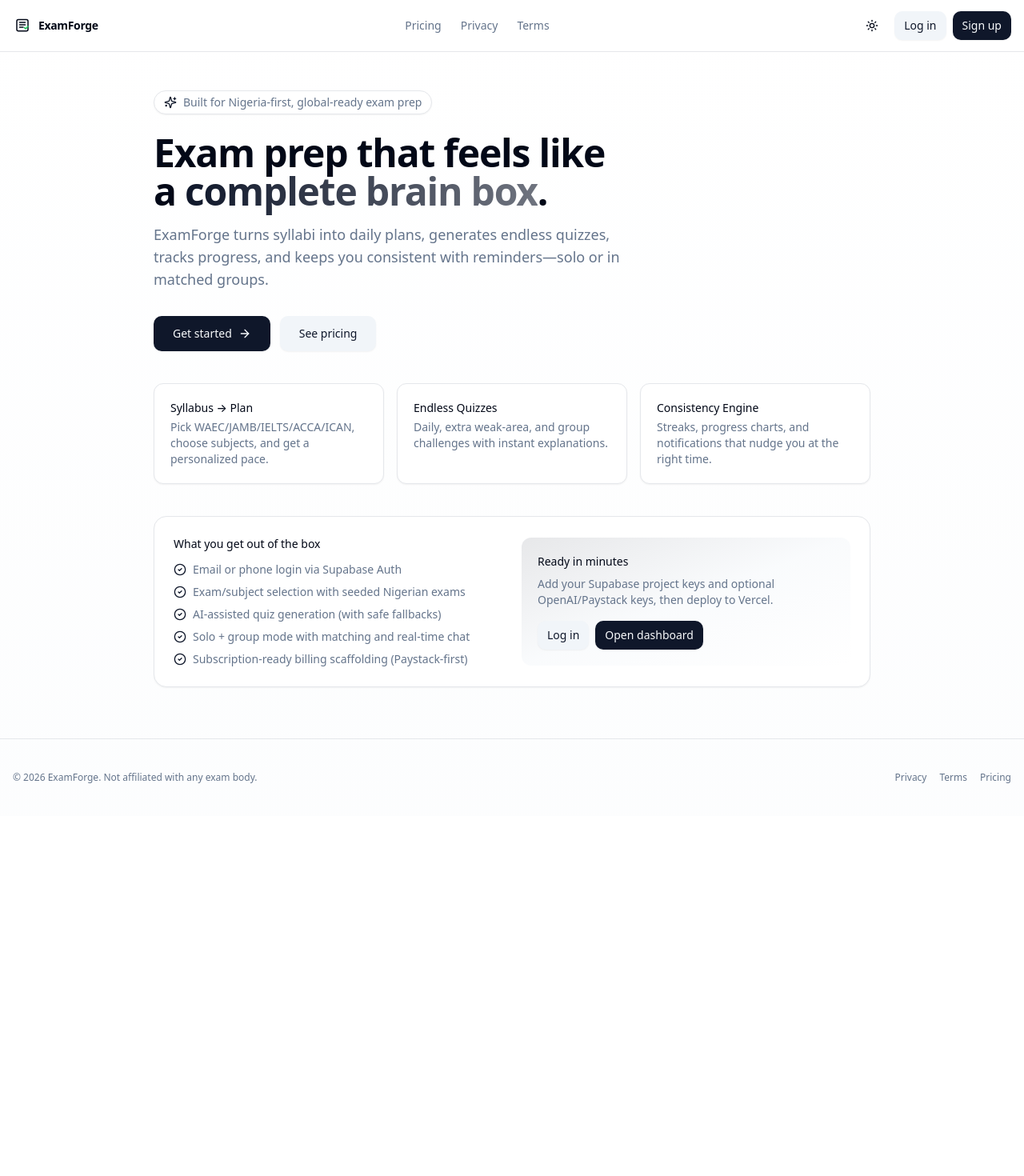
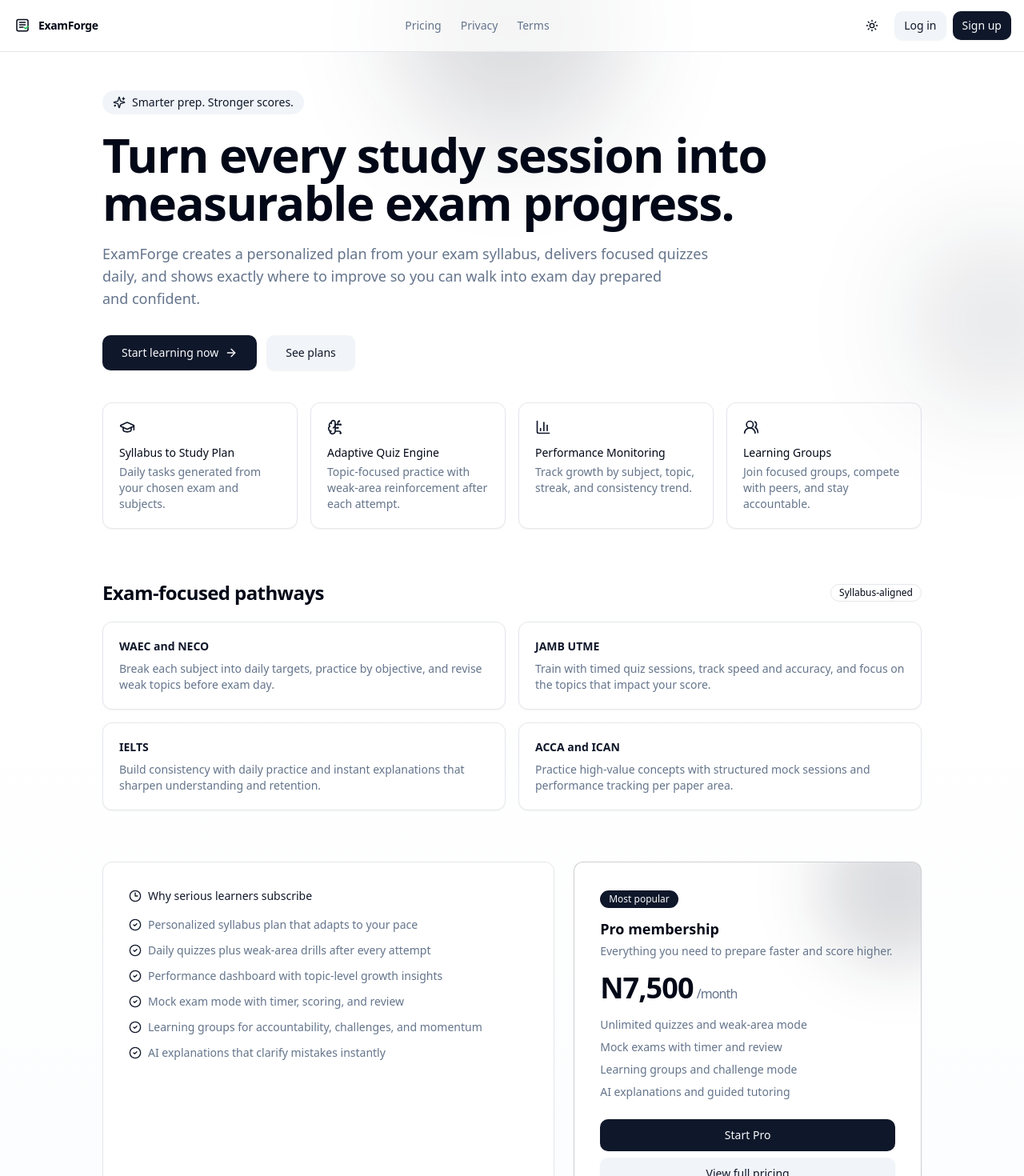
Before and after one commit to tactica24/ExamForge, a Next.js app: page / in a window 1280 px wide. Shown: the top 1470 px of the page at 80% size. Before the commit the page ends 1020 px from the top, so only its background shows below. Built offline with nearby package versions, Linux system fonts and the light colour scheme; no server answers.

Commit message:
Revamp homepage messaging and update Pro pricing

```diff
--- a/src/app/page.tsx
+++ b/src/app/page.tsx
@@ -1,100 +1,160 @@
 import Link from "next/link";
-import { ArrowRight, CheckCircle2, Sparkles } from "lucide-react";
+import {
+  ArrowRight,
+  BarChart3,
+  BrainCircuit,
+  CheckCircle2,
+  Clock3,
+  GraduationCap,
+  Sparkles,
+  Users2
+} from "lucide-react";
+import { Badge } from "@/components/ui/badge";
 import { Button } from "@/components/ui/button";
 import { Card } from "@/components/ui/card";
 import { SiteHeader } from "@/components/site-header";
 import { SiteFooter } from "@/components/site-footer";
 
+const examTracks = [
+  {
+    exam: "WAEC and NECO",
+    detail: "Break each subject into daily targets, practice by objective, and revise weak topics before exam day."
+  },
+  {
+    exam: "JAMB UTME",
+    detail: "Train with timed quiz sessions, track speed and accuracy, and focus on the topics that impact your score."
+  },
+  {
+    exam: "IELTS",
+    detail: "Build consistency with daily practice and instant explanations that sharpen understanding and retention."
+  },
+  {
+    exam: "ACCA and ICAN",
+    detail: "Practice high-value concepts with structured mock sessions and performance tracking per paper area."
+  }
+];
+
+const learnerBenefits = [
+  "Personalized syllabus plan that adapts to your pace",
+  "Daily quizzes plus weak-area drills after every attempt",
+  "Performance dashboard with topic-level growth insights",
+  "Mock exam mode with timer, scoring, and review",
+  "Learning groups for accountability, challenges, and momentum",
+  "AI explanations that clarify mistakes instantly"
+];
+
 export default function HomePage() {
   return (
-    <div className="min-h-dvh bg-gradient-to-b from-background to-muted/20">
+    <div className="relative min-h-dvh overflow-hidden bg-gradient-to-b from-background via-background to-muted/30">
+      <div className="pointer-events-none absolute -top-28 left-1/2 h-72 w-72 -translate-x-1/2 rounded-full bg-primary/15 blur-3xl" />
+      <div className="pointer-events-none absolute -right-20 top-72 h-56 w-56 rounded-full bg-primary/10 blur-3xl" />
       <SiteHeader />
-      <main className="container pb-16 pt-12">
-        <div className="mx-auto max-w-4xl">
-          <div className="mb-6 inline-flex items-center gap-2 rounded-full border bg-card px-3 py-1 text-sm text-muted-foreground shadow-sm">
+      <main className="container pb-20 pt-12">
+        <section className="mx-auto max-w-5xl">
+          <Badge variant="secondary" className="mb-5 inline-flex gap-2 rounded-full px-3 py-1 text-sm">
             <Sparkles className="h-4 w-4 text-primary" />
-            Built for Nigeria-first, global-ready exam prep
-          </div>
-          <h1 className="text-balance text-4xl font-semibold tracking-tight sm:text-5xl">
-            Exam prep that feels like a{" "}
-            <span className="bg-gradient-to-r from-primary to-primary/60 bg-clip-text text-transparent">
-              complete brain box
-            </span>
-            .
+            Smarter prep. Stronger scores.
+          </Badge>
+          <h1 className="text-balance text-4xl font-semibold tracking-tight sm:text-5xl lg:text-6xl">
+            Turn every study session into measurable exam progress.
           </h1>
-          <p className="mt-4 max-w-2xl text-pretty text-lg text-muted-foreground">
-            ExamForge turns syllabi into daily plans, generates endless quizzes, tracks progress, and
-            keeps you consistent with reminders—solo or in matched groups.
+          <p className="mt-5 max-w-3xl text-pretty text-lg text-muted-foreground">
+            ExamForge creates a personalized plan from your exam syllabus, delivers focused quizzes daily,
+            and shows exactly where to improve so you can walk into exam day prepared and confident.
           </p>
           <div className="mt-8 flex flex-col gap-3 sm:flex-row">
             <Button asChild size="lg" className="gap-2">
               <Link href="/signup">
-                Get started <ArrowRight className="h-4 w-4" />
+                Start learning now <ArrowRight className="h-4 w-4" />
               </Link>
             </Button>
             <Button asChild size="lg" variant="secondary">
-              <Link href="/pricing">See pricing</Link>
+              <Link href="/pricing">See plans</Link>
             </Button>
           </div>
 
-          <div className="mt-10 grid gap-4 sm:grid-cols-3">
+          <div className="mt-10 grid gap-4 sm:grid-cols-2 lg:grid-cols-4">
             <Card className="p-5">
-              <div className="text-sm font-medium">Syllabus → Plan</div>
-              <div className="mt-1 text-sm text-muted-foreground">
-                Pick WAEC/JAMB/IELTS/ACCA/ICAN, choose subjects, and get a personalized pace.
-              </div>
+              <GraduationCap className="h-5 w-5 text-primary" />
+              <div className="mt-3 text-sm font-medium">Syllabus to Study Plan</div>
+              <p className="mt-1 text-sm text-muted-foreground">Daily tasks generated from your chosen exam and subjects.</p>
             </Card>
             <Card className="p-5">
-              <div className="text-sm font-medium">Endless Quizzes</div>
-              <div className="mt-1 text-sm text-muted-foreground">
-                Daily, extra weak-area, and group challenges with instant explanations.
-              </div>
+              <BrainCircuit className="h-5 w-5 text-primary" />
+              <div className="mt-3 text-sm font-medium">Adaptive Quiz Engine</div>
+              <p className="mt-1 text-sm text-muted-foreground">Topic-focused practice with weak-area reinforcement after each attempt.</p>
             </Card>
             <Card className="p-5">
-              <div className="text-sm font-medium">Consistency Engine</div>
-              <div className="mt-1 text-sm text-muted-foreground">
-                Streaks, progress charts, and notifications that nudge you at the right time.
-              </div>
+              <BarChart3 className="h-5 w-5 text-primary" />
+              <div className="mt-3 text-sm font-medium">Performance Monitoring</div>
+              <p className="mt-1 text-sm text-muted-foreground">Track growth by subject, topic, streak, and consistency trend.</p>
+            </Card>
+            <Card className="p-5">
+              <Users2 className="h-5 w-5 text-primary" />
+              <div className="mt-3 text-sm font-medium">Learning Groups</div>
+              <p className="mt-1 text-sm text-muted-foreground">Join focused groups, compete with peers, and stay accountable.</p>
             </Card>
           </div>
+        </section>
 
-          <div className="mt-10 rounded-2xl border bg-card p-6 shadow-sm">
-            <div className="grid gap-6 sm:grid-cols-2 sm:items-center">
-              <div>
-                <div className="text-sm font-medium">What you get out of the box</div>
-                <ul className="mt-3 space-y-2 text-sm text-muted-foreground">
-                  {[
-                    "Email or phone login via Supabase Auth",
-                    "Exam/subject selection with seeded Nigerian exams",
-                    "AI-assisted quiz generation (with safe fallbacks)",
-                    "Solo + group mode with matching and real-time chat",
-                    "Subscription-ready billing scaffolding (Paystack-first)"
-                  ].map((item) => (
+        <section className="mx-auto mt-16 max-w-5xl">
+          <div className="mb-5 flex items-center justify-between gap-3">
+            <h2 className="text-xl font-semibold tracking-tight sm:text-2xl">Exam-focused pathways</h2>
+            <Badge variant="outline" className="rounded-full">Syllabus-aligned</Badge>
+          </div>
+          <div className="grid gap-4 md:grid-cols-2">
+            {examTracks.map((item) => (
+              <Card key={item.exam} className="p-5">
+                <div className="text-sm font-semibold text-primary">{item.exam}</div>
+                <p className="mt-2 text-sm text-muted-foreground">{item.detail}</p>
+              </Card>
+            ))}
+          </div>
+        </section>
+
+        <section className="mx-auto mt-16 grid max-w-5xl gap-6 lg:grid-cols-[1.3fr_1fr]">
+          <Card className="p-6 sm:p-8">
+            <div className="flex items-center gap-2 text-sm font-medium text-primary">
+              <Clock3 className="h-4 w-4" />
+              Why serious learners subscribe
+            </div>
+            <ul className="mt-4 space-y-3 text-sm text-muted-foreground">
+              {learnerBenefits.map((item) => (
                 <li key={item} className="flex items-start gap-2">
                   <CheckCircle2 className="mt-0.5 h-4 w-4 text-primary" />
                   <span>{item}</span>
                 </li>
               ))}
             </ul>
+          </Card>
+
+          <Card className="relative overflow-hidden border-primary/20 bg-card p-6 sm:p-8">
+            <div className="pointer-events-none absolute -right-16 -top-16 h-48 w-48 rounded-full bg-primary/15 blur-2xl" />
+            <div className="relative">
+              <Badge className="mb-3 rounded-full">Most popular</Badge>
+              <h3 className="text-lg font-semibold">Pro membership</h3>
+              <p className="mt-1 text-sm text-muted-foreground">Everything you need to prepare faster and score higher.</p>
+              <div className="mt-4 text-4xl font-semibold tracking-tight">
+                N7,500
+                <span className="ml-1 text-base font-medium text-muted-foreground">/month</span>
               </div>
-              <div className="rounded-xl bg-gradient-to-br from-primary/10 via-muted/40 to-transparent p-5">
-                <div className="text-sm font-medium">Ready in minutes</div>
-                <div className="mt-2 text-sm text-muted-foreground">
-                  Add your Supabase project keys and optional OpenAI/Paystack keys, then deploy to
-                  Vercel.
-                </div>
-                <div className="mt-4 flex flex-wrap gap-2">
-                  <Button asChild variant="secondary" size="sm">
-                    <Link href="/login">Log in</Link>
+              <ul className="mt-4 space-y-2 text-sm text-muted-foreground">
+                <li>Unlimited quizzes and weak-area mode</li>
+                <li>Mock exams with timer and review</li>
+                <li>Learning groups and challenge mode</li>
+                <li>AI explanations and guided tutoring</li>
+              </ul>
+              <div className="mt-6 flex flex-col gap-2">
+                <Button asChild>
+                  <Link href="/signup">Start Pro</Link>
                 </Button>
-                  <Button asChild size="sm">
-                    <Link href="/dashboard">Open dashboard</Link>
+                <Button asChild variant="secondary">
+                  <Link href="/pricing">View full pricing</Link>
                 </Button>
               </div>
             </div>
-            </div>
-          </div>
-        </div>
+          </Card>
+        </section>
       </main>
       <SiteFooter />
     </div>
--- a/src/app/pricing/page.tsx
+++ b/src/app/pricing/page.tsx
@@ -1,29 +1,44 @@
 import Link from "next/link";
+import { BarChart3, BrainCircuit, CheckCircle2, Trophy, Users2 } from "lucide-react";
+import { Badge } from "@/components/ui/badge";
 import { Button } from "@/components/ui/button";
 import { Card } from "@/components/ui/card";
 import { SiteHeader } from "@/components/site-header";
 import { SiteFooter } from "@/components/site-footer";
 
+const proBenefits = [
+  "Unlimited quizzes across subjects",
+  "Weak-area practice mode",
+  "Full mock exams with timer and review",
+  "Learning groups, leaderboard, and challenges",
+  "AI explanations and tutor support",
+  "Progress analytics by subject and topic",
+  "Smart reminders and streak tracking"
+];
+
 export default function PricingPage() {
   return (
-    <div className="min-h-dvh bg-gradient-to-b from-background to-muted/20">
+    <div className="min-h-dvh bg-gradient-to-b from-background via-background to-muted/20">
       <SiteHeader />
       <main className="container pb-16 pt-12">
-        <div className="mx-auto max-w-4xl">
-          <h1 className="text-3xl font-semibold tracking-tight sm:text-4xl">Pricing</h1>
-          <p className="mt-2 max-w-2xl text-muted-foreground">
-            Start free, upgrade when you need unlimited quizzes, groups, reminders, and the AI
-            tutor.
+        <div className="mx-auto max-w-5xl">
+          <Badge variant="secondary" className="mb-4 rounded-full">
+            Flexible plans
+          </Badge>
+          <h1 className="text-3xl font-semibold tracking-tight sm:text-4xl">Simple pricing for focused exam prep</h1>
+          <p className="mt-3 max-w-2xl text-muted-foreground">
+            Start free, upgrade to Pro when you want full practice volume, better analytics, and stronger accountability.
           </p>
 
           <div className="mt-8 grid gap-4 sm:grid-cols-2">
             <Card className="p-6">
               <div className="text-sm font-medium">Free</div>
-              <div className="mt-2 text-3xl font-semibold">₦0</div>
+              <div className="mt-2 text-3xl font-semibold">N0</div>
               <ul className="mt-4 space-y-2 text-sm text-muted-foreground">
                 <li>Limited daily quizzes</li>
+                <li>Basic progress view</li>
                 <li>One active group</li>
-                <li>In-app reminders only</li>
+                <li>In-app reminders</li>
               </ul>
               <div className="mt-6">
                 <Button asChild variant="secondary" className="w-full">
@@ -32,32 +47,57 @@
               </div>
             </Card>
 
-            <Card className="relative overflow-hidden p-6">
+            <Card className="relative overflow-hidden border-primary/20 p-6">
               <div className="absolute -right-24 -top-24 h-64 w-64 rounded-full bg-primary/10 blur-2xl" />
               <div className="relative">
-                <div className="text-sm font-medium">Pro</div>
-                <div className="mt-2 text-3xl font-semibold">₦2,000–₦5,000/mo</div>
+                <Badge className="rounded-full">Best value</Badge>
+                <div className="mt-3 text-sm font-medium">Pro</div>
+                <div className="mt-2 text-4xl font-semibold tracking-tight">
+                  N7,500
+                  <span className="ml-1 text-base font-medium text-muted-foreground">/month</span>
+                </div>
+                <p className="mt-2 text-sm text-muted-foreground">Designed for learners who want measurable score improvement.</p>
                 <ul className="mt-4 space-y-2 text-sm text-muted-foreground">
-                  <li>Unlimited quizzes + weak-area mode</li>
-                  <li>Unlimited groups + challenges</li>
-                  <li>WhatsApp/SMS/email reminders (optional)</li>
-                  <li>AI tutor chat + advanced plan adjustments</li>
+                  {proBenefits.map((item) => (
+                    <li key={item} className="flex items-start gap-2">
+                      <CheckCircle2 className="mt-0.5 h-4 w-4 text-primary" />
+                      <span>{item}</span>
+                    </li>
+                  ))}
                 </ul>
                 <div className="mt-6 flex gap-2">
                   <Button asChild className="w-full">
-                    <Link href="/billing">Upgrade</Link>
+                    <Link href="/billing">Upgrade to Pro</Link>
                   </Button>
                   <Button asChild variant="secondary" className="w-full">
-                    <Link href="/dashboard">Dashboard</Link>
+                    <Link href="/dashboard">Open dashboard</Link>
                   </Button>
                 </div>
               </div>
             </Card>
           </div>
 
-          <p className="mt-8 text-xs text-muted-foreground">
-            Disclaimer: ExamForge is not affiliated with WAEC, JAMB, IELTS, ACCA, or ICAN. Content is
-            for preparation only.
+          <div className="mt-10 grid gap-4 sm:grid-cols-3">
+            <Card className="p-5">
+              <BrainCircuit className="h-5 w-5 text-primary" />
+              <div className="mt-3 text-sm font-medium">Adaptive learning</div>
+              <p className="mt-1 text-sm text-muted-foreground">Quizzes adapt around mistakes so practice time stays efficient.</p>
+            </Card>
+            <Card className="p-5">
+              <BarChart3 className="h-5 w-5 text-primary" />
+              <div className="mt-3 text-sm font-medium">Performance visibility</div>
+              <p className="mt-1 text-sm text-muted-foreground">See subject-level trends and identify weak topics early.</p>
+            </Card>
+            <Card className="p-5">
+              <Users2 className="h-5 w-5 text-primary" />
+              <div className="mt-3 text-sm font-medium">Accountability layer</div>
+              <p className="mt-1 text-sm text-muted-foreground">Group study, leaderboard, and streak systems keep you consistent.</p>
+            </Card>
+          </div>
+
+          <p className="mt-8 flex items-center gap-2 text-xs text-muted-foreground">
+            <Trophy className="h-3.5 w-3.5" />
+            ExamForge is an independent preparation platform and is not affiliated with any exam body.
           </p>
         </div>
       </main>
--- a/src/app/signup/page.tsx
+++ b/src/app/signup/page.tsx
@@ -11,7 +11,7 @@
   return (
     <AuthCard
       title="Create your account"
-      description="Start with WAEC, JAMB, IELTS, ACCA, or ICAN. Add more later."
+      description="Build your personalized study plan, practice daily, and track real progress."
       footer={
         <div className="text-center text-sm text-muted-foreground">
           Already have an account?{" "}
@@ -38,11 +38,11 @@
         </div>
         <div className="space-y-2">
           <Label htmlFor="location">Location (optional)</Label>
-          <Input id="location" name="location" placeholder="Abuja, NG" />
+          <Input id="location" name="location" placeholder="City, Country" />
         </div>
         <div className="space-y-2">
           <Label htmlFor="password">Password</Label>
-          <Input id="password" name="password" type="password" placeholder="••••••••" required />
+          <Input id="password" name="password" type="password" placeholder="********" required />
         </div>
         <SubmitButton type="submit" className="w-full" pendingText="Creating...">
           Continue
```
Lines whose indentation alone changed are shown as unchanged.
